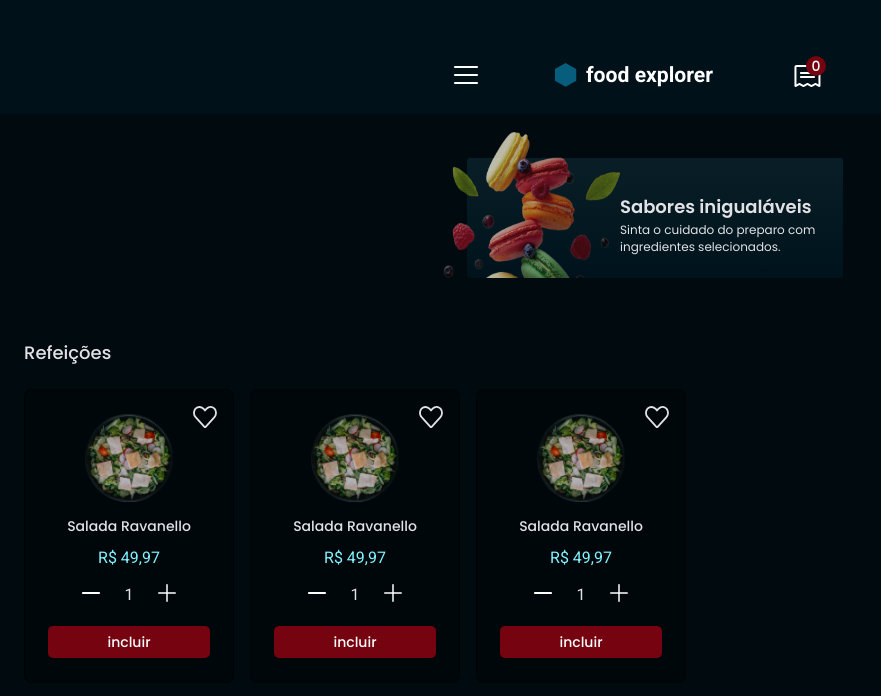
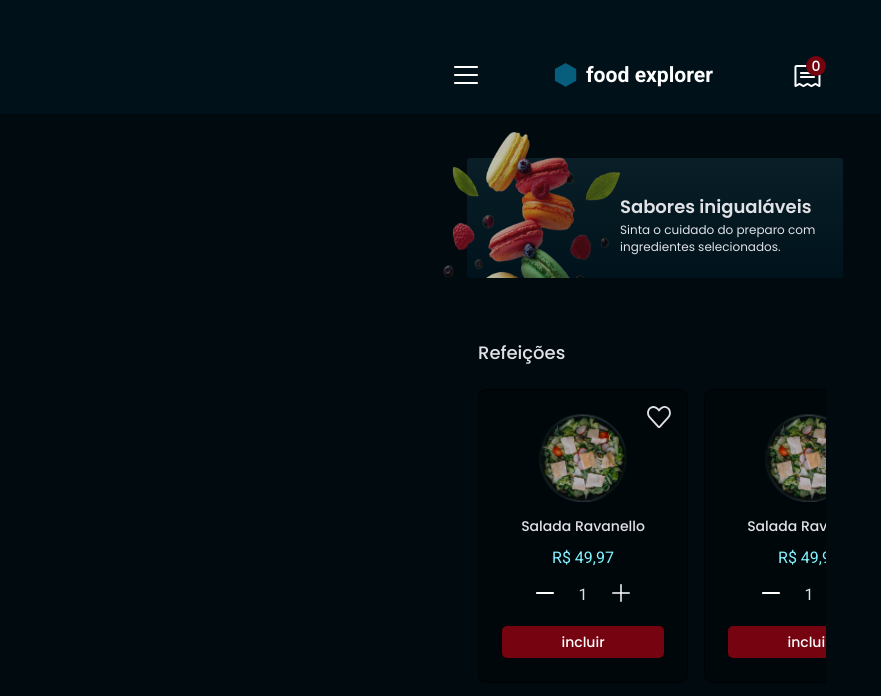
Before and after one commit to ygorbontia/Front-FoodExplorer, a React (Vite) app: page / in a window 1280 px wide. Shown: the top 696 px of the page, without its empty margins (0-881 px from the left). Built offline with nearby package versions, Linux system fonts and the light colour scheme.

Commit message:
update project

```diff
--- a/src/components/DishCategories/style.js
+++ b/src/components/DishCategories/style.js
@@ -1,7 +1,8 @@
 import styled from 'styled-components';
 
 export const DishCategoriesSC = styled.div`
-  width: 100%;
+  width: fit-content;
+  margin: 0 auto;
 
   display: flex;
   flex-direction: column;
@@ -18,6 +19,8 @@ export const DishCategoriesSC = styled.div`
   }
 
   .slider {
+    max-width: 37.2rem;
+
     display: flex;
     gap: 1.6rem;
 
```
